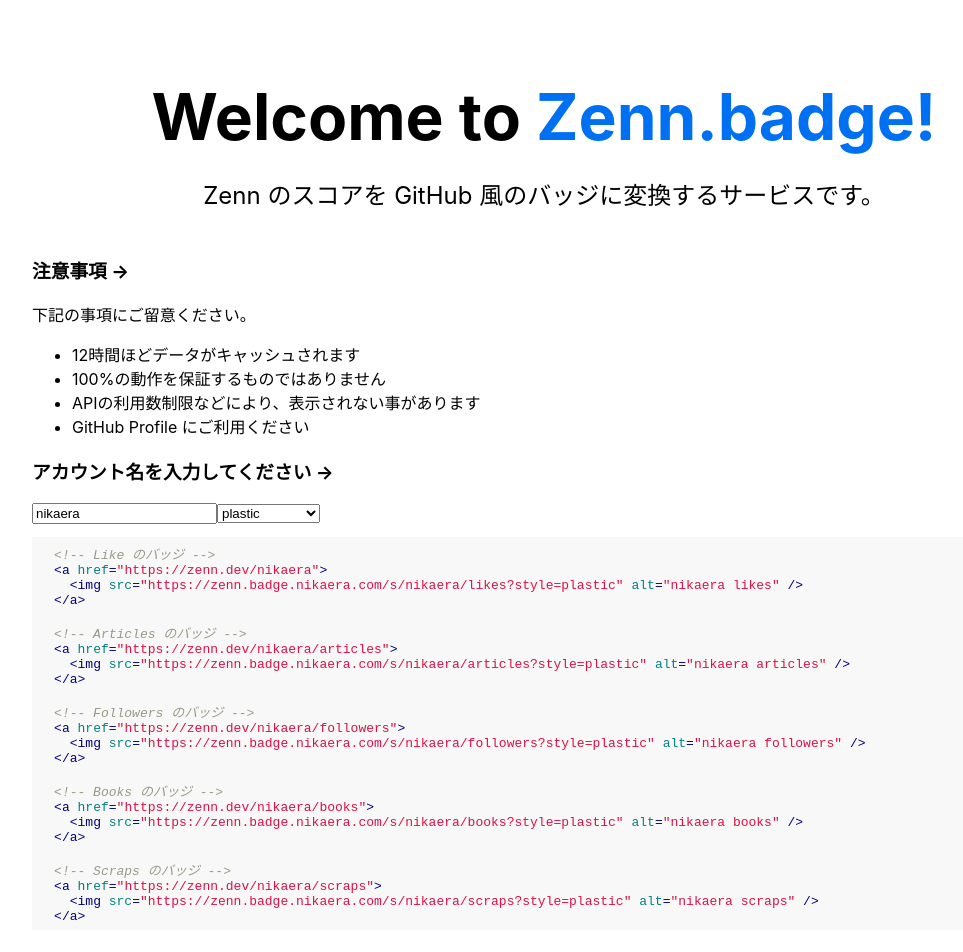
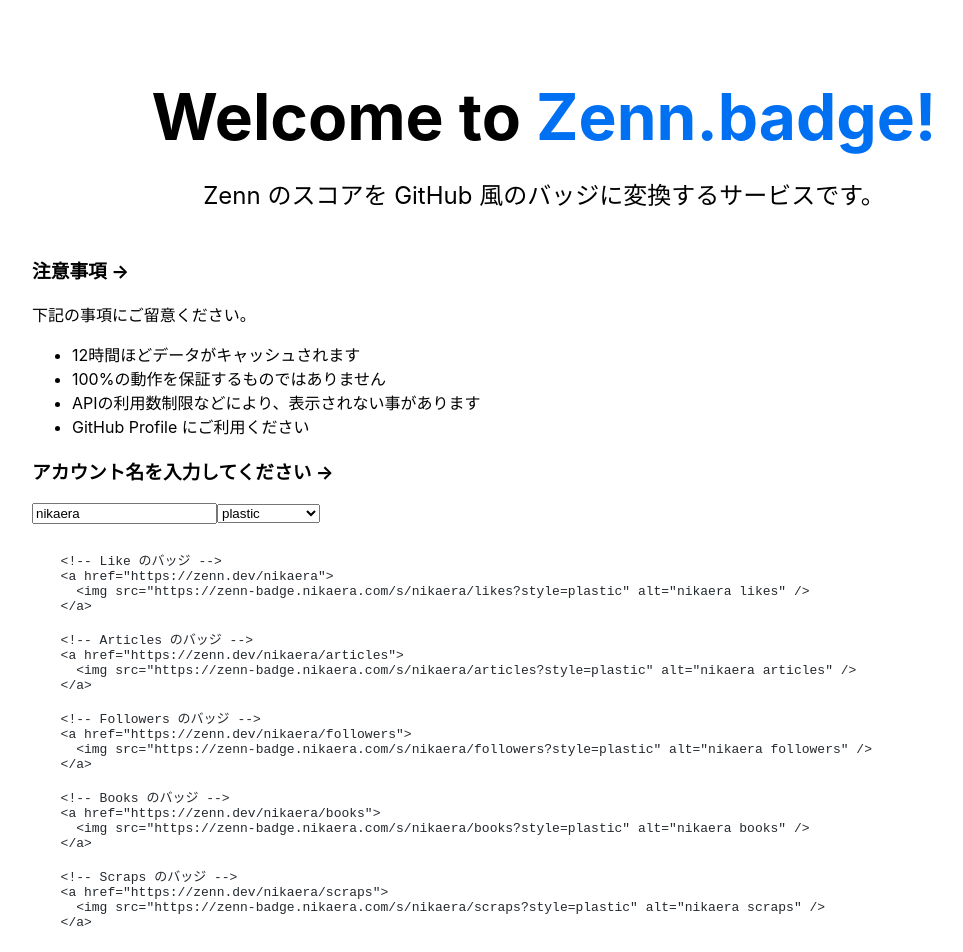
Before and after one commit to nikaera/zenn-badge, a Next.js app: page / in a window 1280 px wide. Shown: the top 952 px of the page, without its empty margins (104-1067 px from the left). Built offline with nearby package versions, Linux system fonts and the light colour scheme.

Commit message:
fix: update domain and node version

```diff
--- a/pages/index.jsx
+++ b/pages/index.jsx
@@ -24,27 +24,27 @@
   useEffect(() => {
     setBadgeCode(`  <!-- Like のバッジ -->
   <a href="https://zenn.dev/${user}">
-    <img src="https://zenn.badge.nikaera.com/s/${user}/likes?style=${style}" alt="${user} likes" />
+    <img src="https://zenn-badge.nikaera.com/s/${user}/likes?style=${style}" alt="${user} likes" />
   </a>
 
   <!-- Articles のバッジ -->
   <a href="https://zenn.dev/${user}/articles">
-    <img src="https://zenn.badge.nikaera.com/s/${user}/articles?style=${style}" alt="${user} articles" />
+    <img src="https://zenn-badge.nikaera.com/s/${user}/articles?style=${style}" alt="${user} articles" />
   </a>
 
   <!-- Followers のバッジ -->
   <a href="https://zenn.dev/${user}/followers">
-    <img src="https://zenn.badge.nikaera.com/s/${user}/followers?style=${style}" alt="${user} followers" />
+    <img src="https://zenn-badge.nikaera.com/s/${user}/followers?style=${style}" alt="${user} followers" />
   </a>
 
   <!-- Books のバッジ -->
   <a href="https://zenn.dev/${user}/books">
-    <img src="https://zenn.badge.nikaera.com/s/${user}/books?style=${style}" alt="${user} books" />
+    <img src="https://zenn-badge.nikaera.com/s/${user}/books?style=${style}" alt="${user} books" />
   </a>
 
   <!-- Scraps のバッジ -->
   <a href="https://zenn.dev/${user}/scraps">
-    <img src="https://zenn.badge.nikaera.com/s/${user}/scraps?style=${style}" alt="${user} scraps" />
+    <img src="https://zenn-badge.nikaera.com/s/${user}/scraps?style=${style}" alt="${user} scraps" />
   </a>`);
   }, [user, style]);
 
@@ -123,27 +123,27 @@
           <h3>プレビュー &rarr;</h3>
           <h4>Likes 👍</h4>
           <a href={`https://zenn.dev/${previewUser}`}>
-            <img src={`https://zenn.badge.nikaera.com/s/${previewUser}/likes?style=${style}`} alt={`${previewUser} likes`} />
+            <img src={`https://zenn-badge.nikaera.com/s/${previewUser}/likes?style=${style}`} alt={`${previewUser} likes`} />
           </a>
 
           <h4>Articles 📝</h4>
           <a href={`https://zenn.dev/${previewUser}/articles`}>
-            <img src={`https://zenn.badge.nikaera.com/s/${previewUser}/articles?style=${style}`} alt={`${previewUser} articles`} />
+            <img src={`https://zenn-badge.nikaera.com/s/${previewUser}/articles?style=${style}`} alt={`${previewUser} articles`} />
           </a>
 
           <h4>Followers 👱</h4>
           <a href={`https://zenn.dev/${previewUser}/followers`}>
-            <img src={`https://zenn.badge.nikaera.com/s/${previewUser}/followers?style=${style}`} alt={`${previewUser} followers`} />
+            <img src={`https://zenn-badge.nikaera.com/s/${previewUser}/followers?style=${style}`} alt={`${previewUser} followers`} />
           </a>
 
           <h4>Books 📚</h4>
           <a href={`https://zenn.dev/${previewUser}/books`}>
-            <img src={`https://zenn.badge.nikaera.com/s/${previewUser}/books?style=${style}`} alt={`${previewUser} books`} />
+            <img src={`https://zenn-badge.nikaera.com/s/${previewUser}/books?style=${style}`} alt={`${previewUser} books`} />
           </a>
 
           <h4>Scraps 🗑️</h4>
           <a href={`https://zenn.dev/${previewUser}/scraps`}>
-            <img src={`https://zenn.badge.nikaera.com/s/${previewUser}/scraps?style=${style}`} alt={`${previewUser} scraps`} />
+            <img src={`https://zenn-badge.nikaera.com/s/${previewUser}/scraps?style=${style}`} alt={`${previewUser} scraps`} />
           </a>
 
           <h3>問い合わせ &rarr;</h3>
```
Also changed, not shown: package.json (+3 -5 lines), 1 other file (tests, documents, lock files or other folders).
